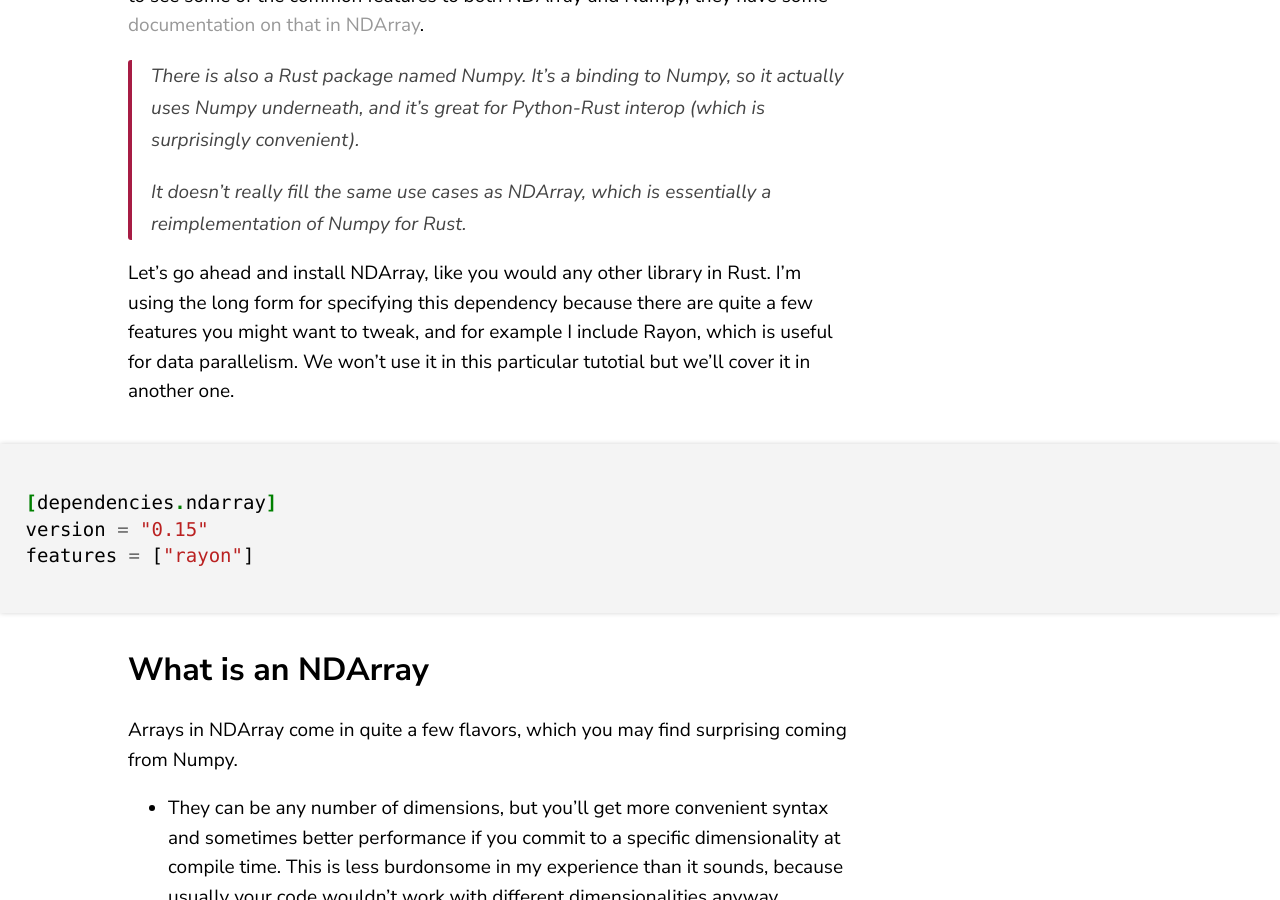
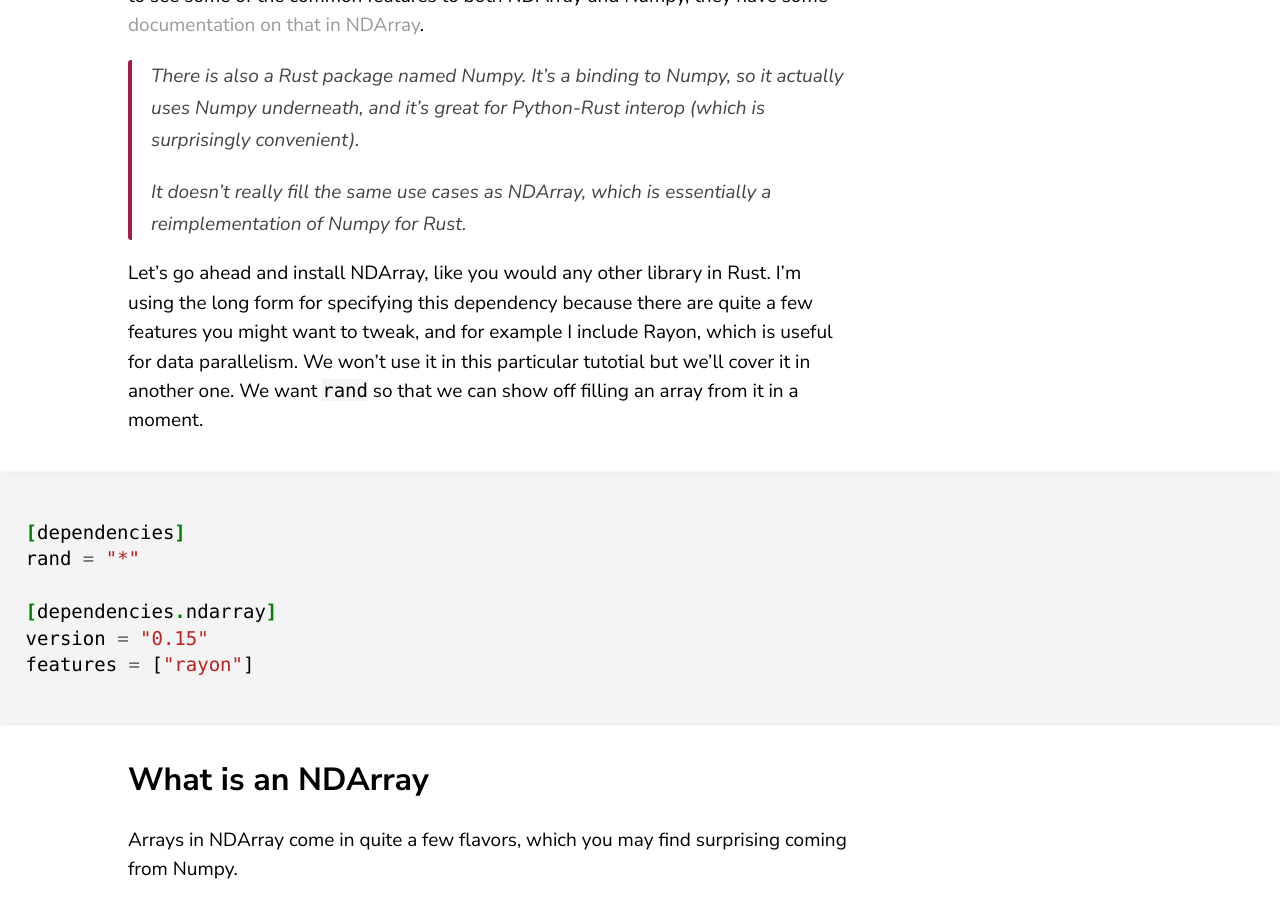
Before and after one commit to SeanTater/SeanTater.github.io, a Jekyll site: the page built from _posts/2021-08-07-ndarray.md, in a window 1280 px wide and 900 px high, scrolled down 1061 px. Built offline with Jekyll 4.4.1, drawn with Linux system fonts in a browser that asks for light colours.

Commit message:
Include rand dependency

````diff
--- a/_posts/2021-08-07-ndarray.md
+++ b/_posts/2021-08-07-ndarray.md
@@ -34,9 +34,13 @@ both NDArray and Numpy, they have some [documentation on that in NDArray][NDArra
 Let's go ahead and install NDArray, like you would any other library in Rust. I'm using the long
 form for specifying this dependency because there are quite a few features you might want to tweak,
 and for example I include Rayon, which is useful for data parallelism. We won't use it in this
-particular tutotial but we'll cover it in another one.
+particular tutotial but we'll cover it in another one. We want `rand` so that we can show off
+filling an array from it in a moment.
 
 ```toml
+[dependencies]
+rand = "*"
+
 [dependencies.ndarray]
 version = "0.15"
 features = ["rayon"]
````
